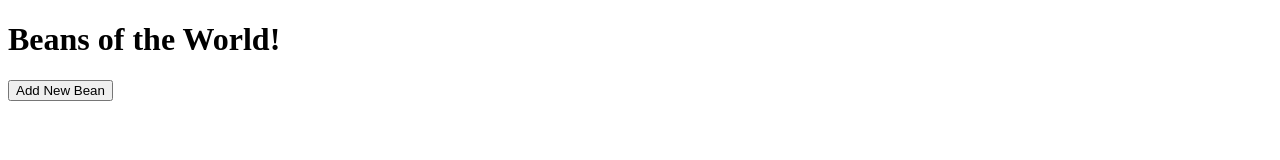
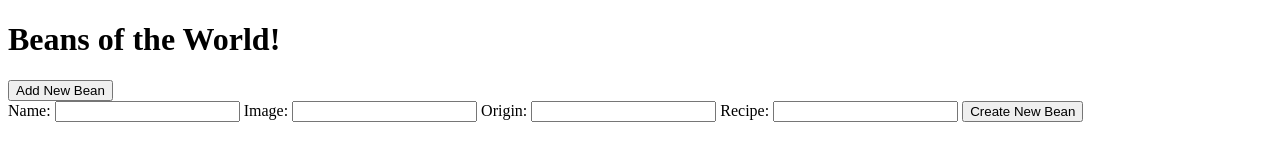
Before and after one commit to hannahlivnat/beans_app, a website: page public/index.html in a window 1280 px wide. Both pictures are taken after a click on the button "Add New Bean". Drawn offline with nearby package versions, Linux system fonts and the light colour scheme; no server answers.

Commit message:
create route works

```diff
--- a/public/index.html
+++ b/public/index.html
@@ -12,11 +12,12 @@
     </header>
     <div class="container">
       <button type="button" ng-click="ctrl.toggleNewForm()">Add New Bean</button>
-      <form ng-show="ctrl.newForm">
+      <form ng-show="ctrl.newForm" ng-submit="ctrl.createBean()">
         Name: <input type="text" name="name" ng-model="ctrl.createForm.name">
         Image: <input type="text" name="img" ng-model="ctrl.createForm.img">
         Origin: <input type="text" name="origin" ng-model="ctrl.createForm.origin">
         Recipe: <input type="text" name="recipe" ng-model="ctrl.createForm.recipe">
+        <input type="submit" value="Create New Bean">
       </form>
     </div>
   </body>
--- a/public/js/app.js
+++ b/public/js/app.js
@@ -10,7 +10,7 @@ app.controller('MyController', ['$http', function($http) {
   this.newForm = false;
 
   this.toggleNewForm = () => {
-
+    this.newForm = !this.newForm;
   }
 
   //INDEX
@@ -19,7 +19,7 @@ app.controller('MyController', ['$http', function($http) {
       method: 'GET',
       url: '/beans'
     }).then((response) => {
-      console.log(response);
+      //console.log(response);
     }, (error) => {
       console.log(error);
     })
```
